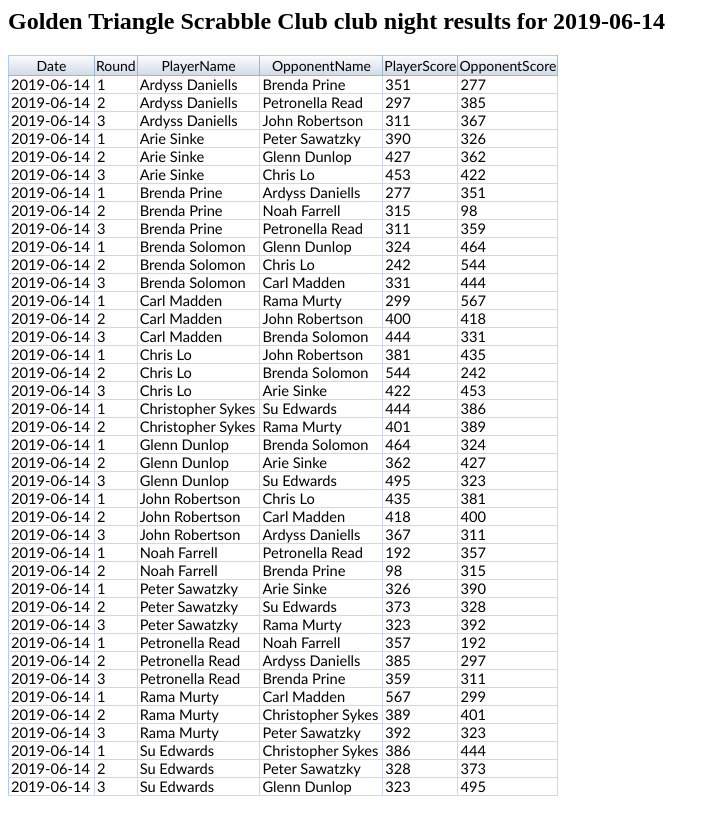
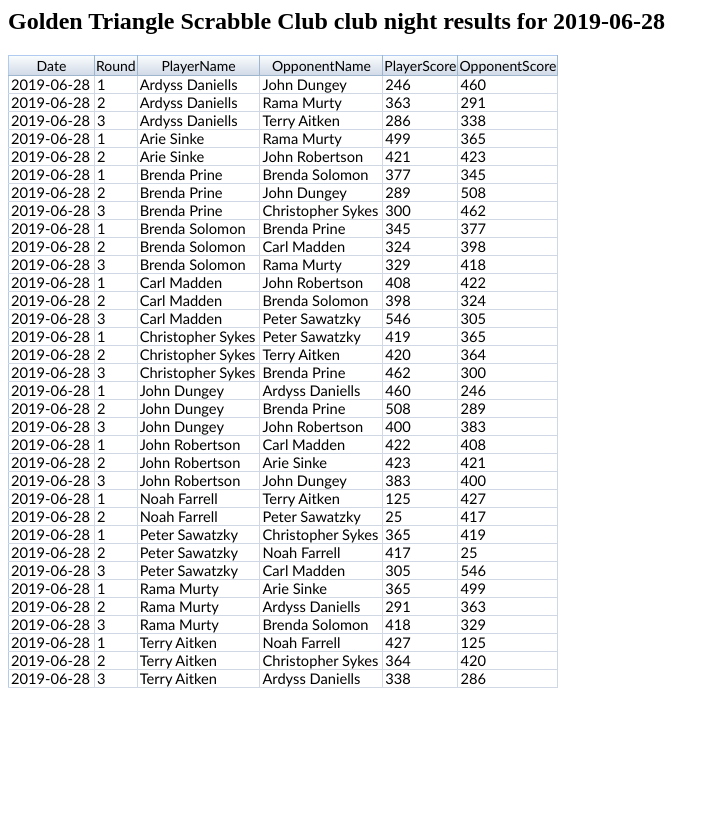
Before and after one commit to TileRunner/tilerunner.github.io, a Jekyll site: the page CambridgeClubNightResults.html, which Jekyll copies as it is, in a window 1280 px wide. Shown: the top 835 px of the page, without its empty margins (0-720 px from the left). Built offline with Jekyll 4.4.1, drawn with Linux system fonts in a browser that asks for light colours.

Commit message:
Cambridge 20190628
Club night

```diff
--- a/CambridgeClubNightResults.html
+++ b/CambridgeClubNightResults.html
@@ -3,7 +3,7 @@
 <link rel="stylesheet" href="css/excel-2007.css" />
 </head>
 <body>
-<h2>Golden Triangle Scrabble Club club night results for 2019-06-14</h2>
+<h2>Golden Triangle Scrabble Club club night results for 2019-06-28</h2>
 <table class="ExcelTable2007">
 <thead>
 <tr>
@@ -17,324 +17,276 @@
 </thead>
 <tbody>
 <tr>
-<td>2019-06-14</td>
+<td>2019-06-28</td>
 <td>1</td>
 <td>Ardyss Daniells</td>
-<td>Brenda Prine</td>
-<td>351</td>
-<td>277</td>
+<td>John Dungey</td>
+<td>246</td>
+<td>460</td>
 </tr>
 <tr>
-<td>2019-06-14</td>
+<td>2019-06-28</td>
 <td>2</td>
 <td>Ardyss Daniells</td>
-<td>Petronella Read</td>
-<td>297</td>
-<td>385</td>
+<td>Rama Murty</td>
+<td>363</td>
+<td>291</td>
 </tr>
 <tr>
-<td>2019-06-14</td>
+<td>2019-06-28</td>
 <td>3</td>
 <td>Ardyss Daniells</td>
-<td>John Robertson</td>
-<td>311</td>
-<td>367</td>
+<td>Terry Aitken</td>
+<td>286</td>
+<td>338</td>
 </tr>
 <tr>
-<td>2019-06-14</td>
+<td>2019-06-28</td>
 <td>1</td>
 <td>Arie Sinke</td>
-<td>Peter Sawatzky</td>
-<td>390</td>
-<td>326</td>
+<td>Rama Murty</td>
+<td>499</td>
+<td>365</td>
 </tr>
 <tr>
-<td>2019-06-14</td>
+<td>2019-06-28</td>
 <td>2</td>
 <td>Arie Sinke</td>
-<td>Glenn Dunlop</td>
-<td>427</td>
-<td>362</td>
+<td>John Robertson</td>
+<td>421</td>
+<td>423</td>
 </tr>
 <tr>
-<td>2019-06-14</td>
+<td>2019-06-28</td>
+<td>1</td>
+<td>Brenda Prine</td>
+<td>Brenda Solomon</td>
+<td>377</td>
+<td>345</td>
+</tr>
+<tr>
+<td>2019-06-28</td>
+<td>2</td>
+<td>Brenda Prine</td>
+<td>John Dungey</td>
+<td>289</td>
+<td>508</td>
+</tr>
+<tr>
+<td>2019-06-28</td>
 <td>3</td>
-<td>Arie Sinke</td>
-<td>Chris Lo</td>
-<td>453</td>
+<td>Brenda Prine</td>
+<td>Christopher Sykes</td>
+<td>300</td>
+<td>462</td>
+</tr>
+<tr>
+<td>2019-06-28</td>
+<td>1</td>
+<td>Brenda Solomon</td>
+<td>Brenda Prine</td>
+<td>345</td>
+<td>377</td>
+</tr>
+<tr>
+<td>2019-06-28</td>
+<td>2</td>
+<td>Brenda Solomon</td>
+<td>Carl Madden</td>
+<td>324</td>
+<td>398</td>
+</tr>
+<tr>
+<td>2019-06-28</td>
+<td>3</td>
+<td>Brenda Solomon</td>
+<td>Rama Murty</td>
+<td>329</td>
+<td>418</td>
+</tr>
+<tr>
+<td>2019-06-28</td>
+<td>1</td>
+<td>Carl Madden</td>
+<td>John Robertson</td>
+<td>408</td>
 <td>422</td>
 </tr>
 <tr>
-<td>2019-06-14</td>
-<td>1</td>
-<td>Brenda Prine</td>
-<td>Ardyss Daniells</td>
-<td>277</td>
-<td>351</td>
-</tr>
-<tr>
-<td>2019-06-14</td>
-<td>2</td>
-<td>Brenda Prine</td>
-<td>Noah Farrell</td>
-<td>315</td>
-<td>98</td>
-</tr>
-<tr>
-<td>2019-06-14</td>
-<td>3</td>
-<td>Brenda Prine</td>
-<td>Petronella Read</td>
-<td>311</td>
-<td>359</td>
-</tr>
-<tr>
-<td>2019-06-14</td>
-<td>1</td>
-<td>Brenda Solomon</td>
-<td>Glenn Dunlop</td>
-<td>324</td>
-<td>464</td>
-</tr>
-<tr>
-<td>2019-06-14</td>
-<td>2</td>
-<td>Brenda Solomon</td>
-<td>Chris Lo</td>
-<td>242</td>
-<td>544</td>
-</tr>
-<tr>
-<td>2019-06-14</td>
-<td>3</td>
-<td>Brenda Solomon</td>
-<td>Carl Madden</td>
-<td>331</td>
-<td>444</td>
-</tr>
-<tr>
-<td>2019-06-14</td>
-<td>1</td>
-<td>Carl Madden</td>
-<td>Rama Murty</td>
-<td>299</td>
-<td>567</td>
-</tr>
-<tr>
-<td>2019-06-14</td>
+<td>2019-06-28</td>
 <td>2</td>
 <td>Carl Madden</td>
-<td>John Robertson</td>
-<td>400</td>
-<td>418</td>
-</tr>
-<tr>
-<td>2019-06-14</td>
-<td>3</td>
-<td>Carl Madden</td>
 <td>Brenda Solomon</td>
-<td>444</td>
-<td>331</td>
-</tr>
-<tr>
-<td>2019-06-14</td>
-<td>1</td>
-<td>Chris Lo</td>
-<td>John Robertson</td>
-<td>381</td>
-<td>435</td>
-</tr>
-<tr>
-<td>2019-06-14</td>
-<td>2</td>
-<td>Chris Lo</td>
-<td>Brenda Solomon</td>
-<td>544</td>
-<td>242</td>
-</tr>
-<tr>
-<td>2019-06-14</td>
-<td>3</td>
-<td>Chris Lo</td>
-<td>Arie Sinke</td>
-<td>422</td>
-<td>453</td>
-</tr>
-<tr>
-<td>2019-06-14</td>
-<td>1</td>
-<td>Christopher Sykes</td>
-<td>Su Edwards</td>
-<td>444</td>
-<td>386</td>
-</tr>
-<tr>
-<td>2019-06-14</td>
-<td>2</td>
-<td>Christopher Sykes</td>
-<td>Rama Murty</td>
-<td>401</td>
-<td>389</td>
-</tr>
-<tr>
-<td>2019-06-14</td>
-<td>1</td>
-<td>Glenn Dunlop</td>
-<td>Brenda Solomon</td>
-<td>464</td>
+<td>398</td>
 <td>324</td>
 </tr>
 <tr>
-<td>2019-06-14</td>
+<td>2019-06-28</td>
+<td>3</td>
+<td>Carl Madden</td>
+<td>Peter Sawatzky</td>
+<td>546</td>
+<td>305</td>
+</tr>
+<tr>
+<td>2019-06-28</td>
+<td>1</td>
+<td>Christopher Sykes</td>
+<td>Peter Sawatzky</td>
+<td>419</td>
+<td>365</td>
+</tr>
+<tr>
+<td>2019-06-28</td>
 <td>2</td>
-<td>Glenn Dunlop</td>
+<td>Christopher Sykes</td>
+<td>Terry Aitken</td>
+<td>420</td>
+<td>364</td>
+</tr>
+<tr>
+<td>2019-06-28</td>
+<td>3</td>
+<td>Christopher Sykes</td>
+<td>Brenda Prine</td>
+<td>462</td>
+<td>300</td>
+</tr>
+<tr>
+<td>2019-06-28</td>
+<td>1</td>
+<td>John Dungey</td>
+<td>Ardyss Daniells</td>
+<td>460</td>
+<td>246</td>
+</tr>
+<tr>
+<td>2019-06-28</td>
+<td>2</td>
+<td>John Dungey</td>
+<td>Brenda Prine</td>
+<td>508</td>
+<td>289</td>
+</tr>
+<tr>
+<td>2019-06-28</td>
+<td>3</td>
+<td>John Dungey</td>
+<td>John Robertson</td>
+<td>400</td>
+<td>383</td>
+</tr>
+<tr>
+<td>2019-06-28</td>
+<td>1</td>
+<td>John Robertson</td>
+<td>Carl Madden</td>
+<td>422</td>
+<td>408</td>
+</tr>
+<tr>
+<td>2019-06-28</td>
+<td>2</td>
+<td>John Robertson</td>
 <td>Arie Sinke</td>
-<td>362</td>
+<td>423</td>
+<td>421</td>
+</tr>
+<tr>
+<td>2019-06-28</td>
+<td>3</td>
+<td>John Robertson</td>
+<td>John Dungey</td>
+<td>383</td>
+<td>400</td>
+</tr>
+<tr>
+<td>2019-06-28</td>
+<td>1</td>
+<td>Noah Farrell</td>
+<td>Terry Aitken</td>
+<td>125</td>
 <td>427</td>
 </tr>
 <tr>
-<td>2019-06-14</td>
-<td>3</td>
-<td>Glenn Dunlop</td>
-<td>Su Edwards</td>
-<td>495</td>
-<td>323</td>
+<td>2019-06-28</td>
+<td>2</td>
+<td>Noah Farrell</td>
+<td>Peter Sawatzky</td>
+<td>25</td>
+<td>417</td>
 </tr>
 <tr>
-<td>2019-06-14</td>
+<td>2019-06-28</td>
 <td>1</td>
-<td>John Robertson</td>
-<td>Chris Lo</td>
-<td>435</td>
-<td>381</td>
+<td>Peter Sawatzky</td>
+<td>Christopher Sykes</td>
+<td>365</td>
+<td>419</td>
 </tr>
 <tr>
-<td>2019-06-14</td>
+<td>2019-06-28</td>
 <td>2</td>
-<td>John Robertson</td>
-<td>Carl Madden</td>
-<td>418</td>
-<td>400</td>
+<td>Peter Sawatzky</td>
+<td>Noah Farrell</td>
+<td>417</td>
+<td>25</td>
 </tr>
 <tr>
-<td>2019-06-14</td>
+<td>2019-06-28</td>
 <td>3</td>
-<td>John Robertson</td>
-<td>Ardyss Daniells</td>
-<td>367</td>
-<td>311</td>
+<td>Peter Sawatzky</td>
+<td>Carl Madden</td>
+<td>305</td>
+<td>546</td>
 </tr>
 <tr>
-<td>2019-06-14</td>
+<td>2019-06-28</td>
 <td>1</td>
-<td>Noah Farrell</td>
-<td>Petronella Read</td>
-<td>192</td>
-<td>357</td>
+<td>Rama Murty</td>
+<td>Arie Sinke</td>
+<td>365</td>
+<td>499</td>
 </tr>
 <tr>
-<td>2019-06-14</td>
+<td>2019-06-28</td>
 <td>2</td>
-<td>Noah Farrell</td>
-<td>Brenda Prine</td>
-<td>98</td>
-<td>315</td>
+<td>Rama Murty</td>
+<td>Ardyss Daniells</td>
+<td>291</td>
+<td>363</td>
 </tr>
 <tr>
-<td>2019-06-14</td>
-<td>1</td>
-<td>Peter Sawatzky</td>
-<td>Arie Sinke</td>
-<td>326</td>
-<td>390</td>
+<td>2019-06-28</td>
+<td>3</td>
+<td>Rama Murty</td>
+<td>Brenda Solomon</td>
+<td>418</td>
+<td>329</td>
 </tr>
 <tr>
-<td>2019-06-14</td>
-<td>2</td>
-<td>Peter Sawatzky</td>
-<td>Su Edwards</td>
-<td>373</td>
-<td>328</td>
+<td>2019-06-28</td>
+<td>1</td>
+<td>Terry Aitken</td>
+<td>Noah Farrell</td>
+<td>427</td>
+<td>125</td>
 </tr>
 <tr>
-<td>2019-06-14</td>
-<td>3</td>
-<td>Peter Sawatzky</td>
-<td>Rama Murty</td>
-<td>323</td>
-<td>392</td>
+<td>2019-06-28</td>
+<td>2</td>
+<td>Terry Aitken</td>
+<td>Christopher Sykes</td>
+<td>364</td>
+<td>420</td>
 </tr>
 <tr>
-<td>2019-06-14</td>
-<td>1</td>
-<td>Petronella Read</td>
-<td>Noah Farrell</td>
-<td>357</td>
-<td>192</td>
-</tr>
-<tr>
-<td>2019-06-14</td>
-<td>2</td>
-<td>Petronella Read</td>
+<td>2019-06-28</td>
+<td>3</td>
+<td>Terry Aitken</td>
 <td>Ardyss Daniells</td>
-<td>385</td>
-<td>297</td>
-</tr>
-<tr>
-<td>2019-06-14</td>
-<td>3</td>
-<td>Petronella Read</td>
-<td>Brenda Prine</td>
-<td>359</td>
-<td>311</td>
-</tr>
-<tr>
-<td>2019-06-14</td>
-<td>1</td>
-<td>Rama Murty</td>
-<td>Carl Madden</td>
-<td>567</td>
-<td>299</td>
-</tr>
-<tr>
-<td>2019-06-14</td>
-<td>2</td>
-<td>Rama Murty</td>
-<td>Christopher Sykes</td>
-<td>389</td>
-<td>401</td>
-</tr>
-<tr>
-<td>2019-06-14</td>
-<td>3</td>
-<td>Rama Murty</td>
-<td>Peter Sawatzky</td>
-<td>392</td>
-<td>323</td>
-</tr>
-<tr>
-<td>2019-06-14</td>
-<td>1</td>
-<td>Su Edwards</td>
-<td>Christopher Sykes</td>
-<td>386</td>
-<td>444</td>
-</tr>
-<tr>
-<td>2019-06-14</td>
-<td>2</td>
-<td>Su Edwards</td>
-<td>Peter Sawatzky</td>
-<td>328</td>
-<td>373</td>
-</tr>
-<tr>
-<td>2019-06-14</td>
-<td>3</td>
-<td>Su Edwards</td>
-<td>Glenn Dunlop</td>
-<td>323</td>
-<td>495</td>
+<td>338</td>
+<td>286</td>
 </tr>
 </tbody>
 </table>
```
Also changed, not shown: CambridgeClubStats.html (+135 -135 lines).
